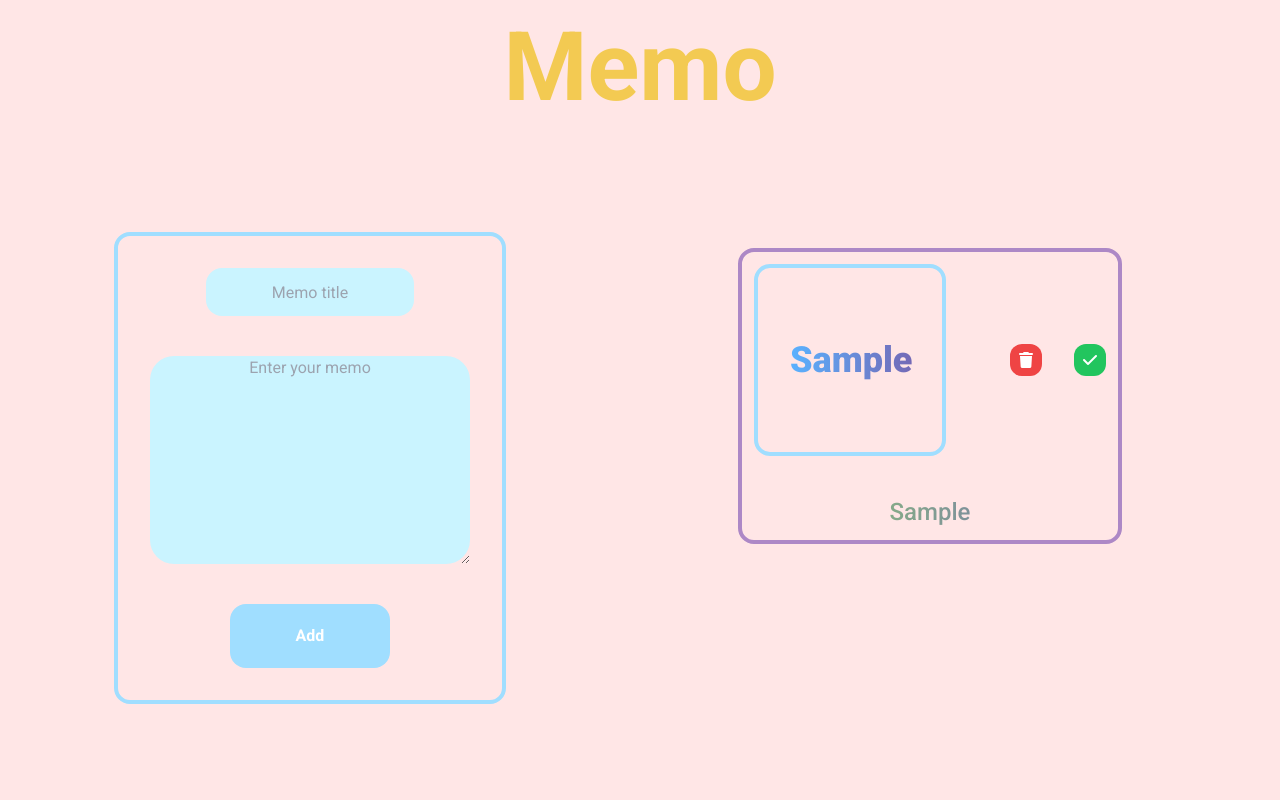
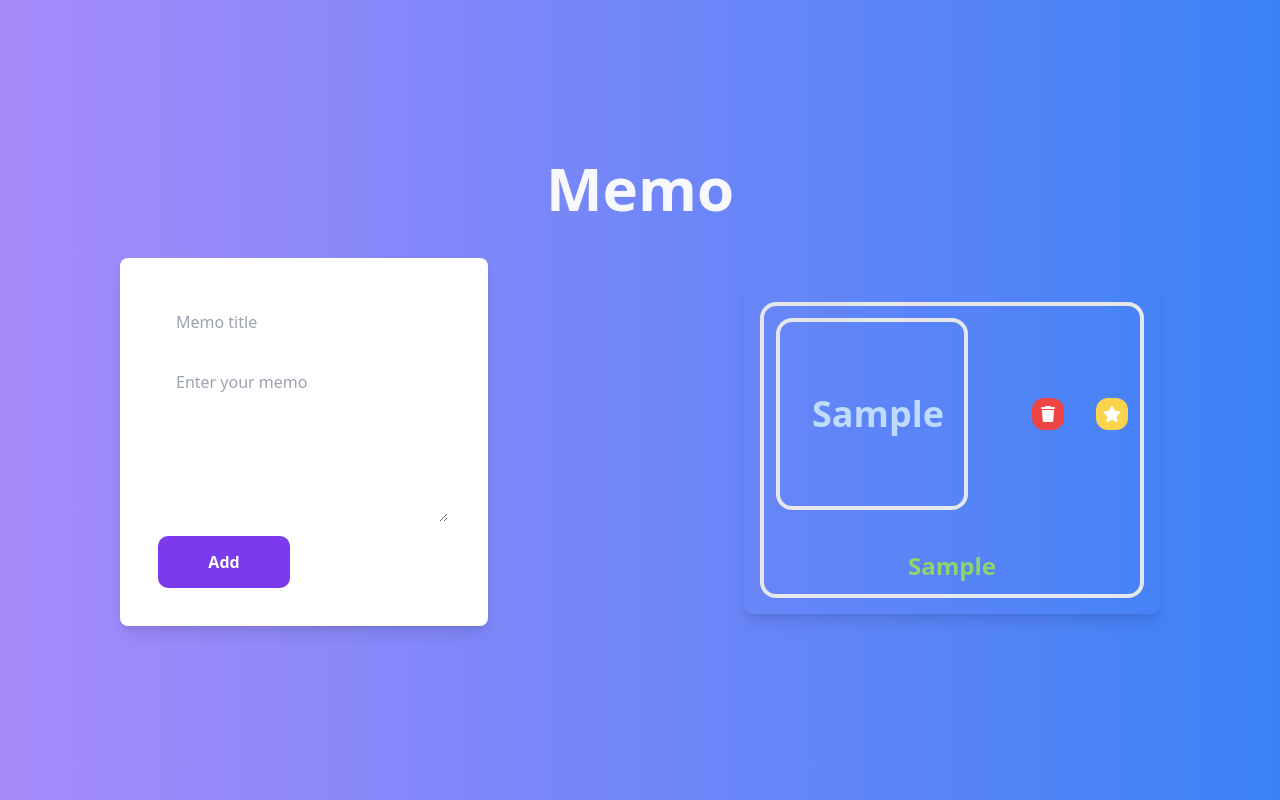
Before and after one commit to yasinkhoshbakht/Pro-Memo, a website: page src/index.html in a window 1280 px wide. Both pictures are taken after typing "Sample", "Sample" into the empty fields and a click on the input "Add". Drawn offline with nearby package versions, Linux system fonts and the light colour scheme.

Commit message:
second version

```diff
--- a/src/index.html
+++ b/src/index.html
@@ -1,9 +1,11 @@
-<!DOCTYPE html>
-<html lang="en">
+<html>
   <head>
     <meta charset="UTF-8" />
     <meta name="viewport" content="width=device-width, initial-scale=1.0" />
-    <link rel="stylesheet" href="output.css" />
+    <link
+      href="https://cdn.jsdelivr.net/npm/tailwindcss@2.2.19/dist/tailwind.min.css"
+      rel="stylesheet"
+    />
     <link rel="preconnect" href="https://fonts.googleapis.com" />
     <link rel="preconnect" href="https://fonts.gstatic.com" crossorigin />
     <link
@@ -14,43 +16,39 @@
       rel="stylesheet"
       href="https://cdnjs.cloudflare.com/ajax/libs/font-awesome/6.5.2/css/all.min.css"
     />
+    <link rel="icon" type="image/x-icon" href="../image/icon.png" />
+    <link rel="stylesheet" href="input.css" />
     <title>Memo</title>
   </head>
-  <body>
+  <body class="bg-gradient-to-r from-purple-400 to-blue-500">
     <main>
-      <header
-        class="bg-background w-full h-screen flex font-Roboto text-center flex-col"
-      >
-        <h1 class="animate-bounce text-title font-bold text-8xl mt-10 m-auto">
-          Memo
-        </h1>
-        <div class="header-container flex w-full h-full">
-          <div class="memoParrent w-1/2 flex justify-center items-center">
+      <header class="h-screen flex flex-col justify-center items-center">
+        <h1 class="text-6xl font-bold text-white mb-10 animate-pulse">Memo</h1>
+        <div class="header-container flex justify-center items-center gap-64">
           <form
             action=""
-              class="memoForm flex flex-col justify-center items-center gap-10 border-4 border-lightBlue-200 p-8 rounded-2xl"
+            class="memoForm flex flex-col gap-4 bg-white p-10 rounded-lg shadow-lg"
           >
             <input
-                class="memoTitle w-52 h-12 text-center rounded-2xl bg-lightBlue-100"
+              class="memoTitle w-72 h-12 px-4 rounded-lg focus:outline-none focus:ring-2 focus:ring-purple-600"
               type="text"
               name="memoTitle"
               placeholder="Memo title"
             />
             <textarea
-                class="w-80 h-52 text-center rounded-3xl bg-lightBlue-100"
+              class="w-72 h-40 px-4 py-2 rounded-lg focus:outline-none focus:ring-2 focus:ring-purple-600"
               name="memoContent"
               placeholder="Enter your memo"
               maxlength="500"
             ></textarea>
             <input
-                class="w-40 h-16 bg-lightBlue-200 hover:bg-lightBlue-300 text-white font-bold rounded-2xl focus:outline-none focus:shadow-outline transition-all duration-300"
               type="submit"
+              class="w-32 h-12 bg-purple-600 text-white font-semibold rounded-lg hover:bg-purple-700 focus:outline-none focus:ring-2 focus:ring-purple-600 transition duration-300"
               value="Add"
             />
           </form>
-          </div>
           <div
-            class="memoContainer w-1/2 flex flex-col h-[450px] gap-8 rounded-3xl mt-28 items-center overflow-x-hidden overflow-y-auto mb-20 mr-10"
+            class="memoContainer flex-col bg-transparent p-4 rounded-lg shadow-lg max-h-96 overflow-auto gap-10"
           ></div>
         </div>
       </header>
--- a/src/input.css
+++ b/src/input.css
@@ -14,3 +14,6 @@
 ::-webkit-scrollbar-thumb:hover {
   background: #5ab2ff;
 }
+.memoText {
+  color: #90d26d;
+}
--- a/src/js/app.js
+++ b/src/js/app.js
@@ -1,21 +1,52 @@
 let memoContainer = document.querySelector(".memoContainer");
 let memoForm = document.querySelector(".memoForm");
-let memos = [];
+let memos = JSON.parse(localStorage.getItem("memos")) || [];
+function toggleMemoContainerVisibility() {
+  if (memos.length > 0) {
+    memoContainer.classList.remove("hidden");
+    memoContainer.classList.add("flex");
+  } else {
+    memoContainer.classList.add("hidden");
+    memoContainer.classList.remove("flex");
+  }
+}
+toggleMemoContainerVisibility();
 memoForm.addEventListener("submit", (e) => {
+  e.preventDefault();
   let newMemo = {
     title: e.target.memoTitle.value,
     content: e.target.memoContent.value,
-    id: Math.random(),
+    isItImportant: false,
+    id: makeId(),
   };
   e.target.memoTitle.value = "";
   e.target.memoContent.value = "";
   memos.push(newMemo);
-  showMemosInUI(memos);
-  e.preventDefault();
+  localStorage.setItem("memos", JSON.stringify(memos));
+  toggleMemoContainerVisibility();
+  showMemosInUI();
 });
-function showMemosInUI(memosList) {
+memoContainer.addEventListener("click", (e) => {
+  let id = e.target.getAttribute("data-id");
+  if (e.target.classList.contains("deleteBtn")) {
+    memos = memos.filter((memo) => memo.id !== id);
+    localStorage.setItem("memos", JSON.stringify(memos));
+    toggleMemoContainerVisibility();
+    showMemosInUI();
+  } else if (e.target.classList.contains("checkBtn")) {
+    memos.forEach((memo) => {
+      if (memo.id === id) {
+        memo.isItImportant = !memo.isItImportant;
+      }
+    });
+    memos.sort((a, b) => b.isItImportant - a.isItImportant);
+    localStorage.setItem("memos", JSON.stringify(memos));
+    showMemosInUI();
+  }
+});
+function showMemosInUI() {
   memoContainer.innerHTML = "";
-  memosList.forEach((item) => {
+  memos.forEach((memo) => {
     let memoBox = document.createElement("div");
     memoBox.classList.add(
       "memoBox",
@@ -30,83 +61,28 @@ function showMemosInUI(memosList) {
       "border-themePurple-200",
       "rounded-2xl"
     );
-    let head = document.createElement("div");
-    head.classList.add("head", "flex", "w-full", "gap-12");
-    memoBox.setAttribute("id", `${item.id}`);
-    let btnBox = document.createElement("div");
-    let headTitle = document.createElement("div");
-    headTitle.classList.add(
-      "w-48",
-      "h-48",
-      "flex",
-      "p-8",
-      "items-center",
-      "border-4",
-      "border-lightBlue-200",
-      "rounded-2xl"
-    );
-    btnBox.classList.add(
-      "btnBox",
-      "w-28",
-      "flex",
-      "justify-end",
-      "items-center",
-      "gap-8"
-    );
-    let deleteBtn = document.createElement("i");
-    deleteBtn.classList.add(
-      "fa-solid",
-      "fa-trash",
-      "bg-red-500",
-      "w-8",
-      "h-8",
-      "flex",
-      "pt-2",
-      "text-white",
-      "rounded-xl",
-      "hover:bg-white",
-      "hover:text-red-500",
-      "transition-all",
-      "duration-200"
-    );
-    let checkBtn = document.createElement("i");
-    checkBtn.classList.add(
-      "fa-solid",
-      "fa-check",
-      "bg-green-500",
-      "w-8",
-      "h-8",
-      "flex",
-      "pt-2",
-      "text-white",
-      "rounded-xl",
-      "hover:bg-white",
-      "hover:text-green-500",
-      "transition-all",
-      "duration-200"
-    );
-    let memoText = document.createElement("div");
-    memoText.classList.add(
-      "memoText",
-      "text-center",
-      "w-full",
-      "text-transparent",
-      "bg-clip-text",
-      "bg-gradient-to-r",
-      "from-text",
-      "to-themePurple-300",
-      "text-2xl",
-      "font-medium",
-      "max-h-96"
-    );
-    memoText.innerHTML = `${item.content}`;
-    headTitle.innerHTML = `<h3 class="memoTitle text-4xl font-black text-transparent bg-clip-text bg-gradient-to-r from-lightBlue-300 to-themePurple-300 mr-12">${item.title}</h3>`;
-    head.appendChild(headTitle);
-    head.appendChild(btnBox);
-    btnBox.appendChild(deleteBtn);
-    btnBox.appendChild(checkBtn);
-    memoBox.appendChild(head);
-    memoBox.appendChild(memoText);
+    memoBox.innerHTML = `
+        <div class="head flex w-full gap-12">
+          <div class="w-48 h-48 flex p-8 items-center border-4 border-lightBlue-200 rounded-2xl">
+            <h3 class="memoTitle text-4xl font-black text-blue-200 mr-12">${memo.title}</h3>
+          </div>
+          <div class="btnBox w-28 flex justify-end items-center gap-8">
+            <i class="fa-solid fa-trash bg-red-500 w-8 h-8 text-center pt-2 text-white rounded-xl hover:bg-white hover:text-red-500 transition-all duration-200 deleteBtn" data-id="${memo.id}"></i>
+            <i class="fa-solid fa-star bg-yellow-300 w-8 h-8 text-center pt-2 text-white rounded-xl hover:bg-white hover:text-yellow-300 transition-all duration-200 checkBtn" data-id="${memo.id}"></i>
+          </div>
+        </div>
+        <div class="memoText text-center w-full text-2xl font-bold">
+          ${memo.content}
+        </div>
+      `;
     memoContainer.appendChild(memoBox);
   });
 }
+function makeId() {
+  return "xxxxxxxx-xxxx-4xxx-yxxx-xxxxxxxxxxxx".replace(/[xy]/g, function (c) {
+    const r = (Math.random() * 16) | 0,
+      v = c == "x" ? r : (r & 0x3) | 0x8;
+    return v.toString(16);
+  });
+}
+showMemosInUI();
--- a/tailwind.config.js
+++ b/tailwind.config.js
@@ -15,8 +15,7 @@ module.exports = {
             200 : "#A0DEFF",
             300 : "#5AB2FF"
         },
-        title : "#F3CA52",
-        text : "#90D26D"
+        title : "#F3CA52"
       }
     },
     fontFamily: {
```
Also changed, not shown: image/icon.png (added), src/output.css. Lines whose indentation alone changed are shown as unchanged.
